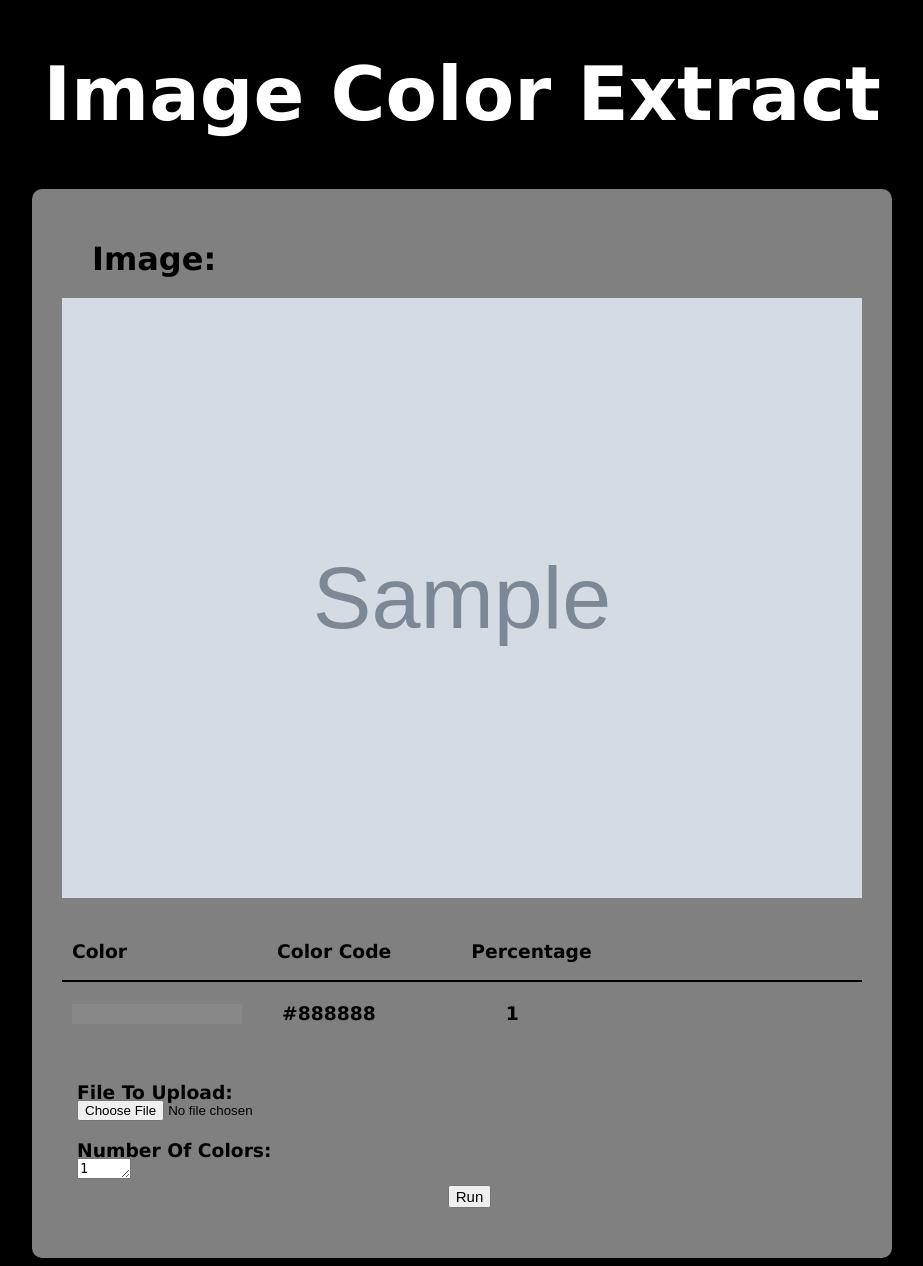
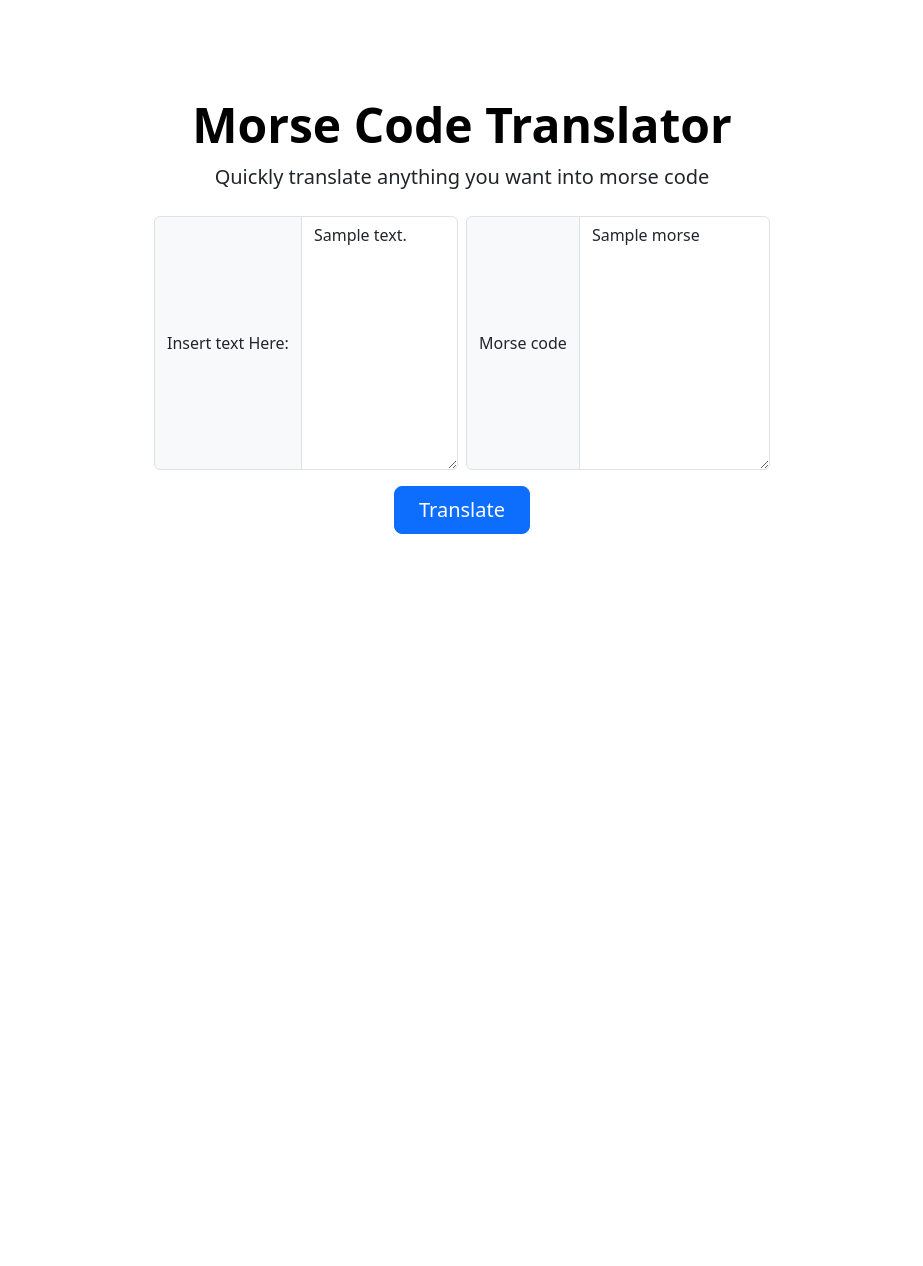
Before and after one commit to abduladeleke26/Morse-Code-Translator, a Flask app: template templates/index.html in a window 1280 px wide. Shown: the whole page, without its empty margins (178-1101 px from the left). After the commit the page ends 534 px from the top, so only its background shows below. Run offline with Flask 3, Linux system fonts and the light colour scheme; the template is opened without the code that fills it: most values are stand-ins (such as "Sample title", 1, 10 or a date in 2020); grey boxes marked "Sample" are stand-in pictures.

Commit message:
Add files via upload

```diff
--- a/app.py
+++ b/app.py
@@ -1,46 +1,150 @@
-from PIL import Image
-from collections import Counter
 from flask import Flask, render_template, request
 
 app = Flask(__name__)
 
 
-def color_analyze(image, x):
-    image = Image.open(image).convert("RGB")
 
 
-    counts = Counter(image.getdata())
 
-
-    top_colors = counts.most_common(x)
-
-
-    total_pixels = sum(counts.values())
-    colors = ["#{:02x}{:02x}{:02x}".format(*color) for color, _ in top_colors]
-    percents = [f"{round(count / total_pixels * 100, 2)}%" for _, count in top_colors]
-
-    return colors, percents
-
-
-picture = "static/img/Picture.png"
-starter = "static/img/Starter.png"
 
 
 @app.route('/')
 def home():
-    num = 5
-    colors, percents = color_analyze(starter, num)
-    return render_template("index.html", colors=colors, percents=percents, num=num, photo=starter)
+    return render_template("index.html")
+
+@app.route('/translate',methods = ['POST'])
+def trans():
+    text = request.form.get('statement')
+    morse_code = translate(text)
+    return render_template("index.html", morse=morse_code, textfr = text)
+
+def translate(text):
+    text = text.lower()
+    letters = list(text)
+
+    morse_code = ""
+
+    for i in range(len(letters)):
+        if letters[i] == 'a':
+            morse_code += "·− "
+
+        elif letters[i] == 'b':
+            morse_code += "−··· "
+
+        elif letters[i] == 'c':
+            morse_code += "−·−· "
+
+        elif letters[i] == 'd':
+            morse_code += "−·· "
+
+        elif letters[i] == 'e':
+            morse_code += "· "
+
+        elif letters[i] == 'f':
+            morse_code += "··−· "
+
+        elif letters[i] == 'g':
+            morse_code += "−−· "
+
+        elif letters[i] == 'h':
+            morse_code += "···· "
+
+        elif letters[i] == 'i':
+            morse_code += "·· "
+
+        elif letters[i] == 'j':
+            morse_code += "·−−− "
+
+        elif letters[i] == 'k':
+            morse_code += "−·− "
+
+        elif letters[i] == 'l':
+            morse_code += "·−·· "
+
+        elif letters[i] == 'm':
+            morse_code += "−− "
+
+        elif letters[i] == 'n':
+            morse_code += "−· "
+
+        elif letters[i] == 'o':
+            morse_code += "−−− "
+
+        elif letters[i] == 'p':
+            morse_code += "·−−· "
+
+        elif letters[i] == 'q':
+            morse_code += "−−·− "
+
+        elif letters[i] == 'r':
+            morse_code += "·−· "
+
+        elif letters[i] == 's':
+            morse_code += "··· "
+
+        elif letters[i] == 't':
+            morse_code += "− "
+
+        elif letters[i] == 'u':
+            morse_code += "··− "
+
+        elif letters[i] == 'v':
+            morse_code += "···− "
+
+        elif letters[i] == 'w':
+            morse_code += "·−− "
+
+        elif letters[i] == 'x':
+            morse_code += "−··− "
+
+        elif letters[i] == 'y':
+            morse_code += "−·−− "
+
+        elif letters[i] == 'z':
+            morse_code += "−−·· "
+
+        elif letters[i] == '1':
+            morse_code += "·−−−−  "
+
+        elif letters[i] == '2':
+            morse_code += "··−−−  "
+
+        elif letters[i] == '3':
+            morse_code += "···−−  "
+
+        elif letters[i] == '4':
+            morse_code += "····−  "
+
+        elif letters[i] == '5':
+            morse_code += "·····  "
+
+        elif letters[i] == '6':
+            morse_code += "−····  "
+
+        elif letters[i] == '7':
+            morse_code += "−−···  "
+
+        elif letters[i] == '8':
+            morse_code += "−−−··  "
+
+        elif letters[i] == '9':
+            morse_code += "−−−−·  "
+
+        elif letters[i] == '0':
+            morse_code += "−−−−−  "
+
+        elif letters[i] == ' ':
+            morse_code += "  "
+        else:
+            morse_code += letters[i]
+
+    return morse_code
 
 
-@app.route('/upload', methods=["POST"])
-def uploaded():
-    file = request.files["picture"]
-    num = int(request.form.get("num", 5))
-    if file:
-        file.save(picture)
-    colors, percents = color_analyze(picture, num)
-    return render_template("index.html", colors=colors, percents=percents, num=num, photo=picture)
+
+
+
+
 
 
 if __name__ == "__main__":
--- a/templates/index.html
+++ b/templates/index.html
@@ -1,64 +1,37 @@
 <!DOCTYPE html>
-<html lang="en" style="background-color: black;">
+<html lang="en" xmlns="http://www.w3.org/1999/html">
 <head>
     <meta charset="UTF-8">
-    <title>Image Color Extract</title>
+    <title>Morse Code Translator</title>
+    <link href="https://cdn.jsdelivr.net/npm/bootstrap@5.3.3/dist/css/bootstrap.min.css" rel="stylesheet" integrity="sha384-QWTKZyjpPEjISv5WaRU9OFeRpok6YctnYmDr5pNlyT2bRjXh0JMhjY6hW+ALEwIH" crossorigin="anonymous">
+
+
+
 </head>
 <body>
 
-    <center>
-        <h1 style="color: white; font-size: 75px; font-family: verdana;">Image Color Extract</h1>
+<div class="px-4 py-5 my-5 text-center">
+    <h1 class="display-5 fw-bold text-body-emphasis">Morse Code Translator</h1>
+    <div class="col-lg-6 mx-auto">
+      <p class="lead mb-4">Quickly translate anything you want into morse code</p>
+        <form action="/translate" method="POST">
+            <div class="d-grid gap-2 d-sm-flex justify-content-sm-center">
+                <div class="input-group">
+                    <span class="input-group-text" >Insert text Here:</span>
+                    <textarea class="form-control" aria-label="With textarea" name="statement" >{{ textfr }}</textarea>
+                </div>
 
-
-
-
-        <div style="background-color: gray; width: 90%; max-width: 800px; padding: 30px; margin-bottom: 60px; border-radius: 10px; margin: auto;">
-
-            <h1 style="text-align: left; margin-left:30px; margin-bottom: 20px; font-family: verdana;">Image:</h1>
-
-            <img src="{{ photo }}" style="margin-bottom: 20px; width: 100%; ">
-
-            <div style="display: flex; border-bottom: 2px solid black;">
-                <h3 style="text-align: left; margin-left:10px; font-family: verdana;">Color</h3>
-                <h3 style="margin-left: 150px; font-family: verdana;">Color Code</h3>
-                <h3 style="margin-left: 80px; font-family: verdana;">Percentage</h3>
+                <div class="input-group">
+                    <span class="input-group-text">Morse code</span>
+                    <textarea class="form-control" aria-label="With textarea" rows="10" readonly>{{ morse }}</textarea>
+                </div>
             </div>
-
-
-            <div style="height: 20px;" ></div>
-
-
-            {% for color in colors %}
-                <div style="display: flex; align-items: left; margin-top: 2px; display: flex;">
-                    <div style="background-color: {{ color }}; width: 170px; height: 20px; margin-left: 10px;" ></div>
-                    <h3 style="margin-top: -1px; margin-left: 40px; font-family: verdana;"> {{ color }} </h3>
-                    <h3 style="margin-top: -1px; margin-left: 130px; font-family: verdana;">{{ percents[colors.index(color)] }}</h3>
-                </div>
-            {% endfor %}
-
-            <div style="height: 20px;" ></div>
-
-            <form action="/upload" method="post" enctype="multipart/form-data" style=" text-align: left; margin-left:15px; margin-bottom: 20px;">
-                <h3 style="margin-bottom: -3px; font-family: verdana;" >File To Upload:</h3>
-                <input type="file" id="picture" name="picture" accept="image/*">
-
-                <h3 style="margin-bottom: -3px; font-family: verdana;">Number Of Colors:</h3>
-                <textarea rows="1" cols="4" name="num" >{{ num }}</textarea>
-
-                <div style="height: 2px;" ></div>
-
-                <center>
-                    <button type="submit" style="font-size: 15px;">Run</button>
-                </center>
-
-            </form>
-
-        </div>
-
-
-
-    </center>
-
-
+           <p> </p>
+            <div class="d-grid gap-2 d-sm-flex justify-content-sm-center">
+                <button type="submit" class="btn btn-primary btn-lg px-4 gap-3">Translate</button>
+            </div>
+        </form>
+    </div>
+  </div>
 </body>
 </html>
```
